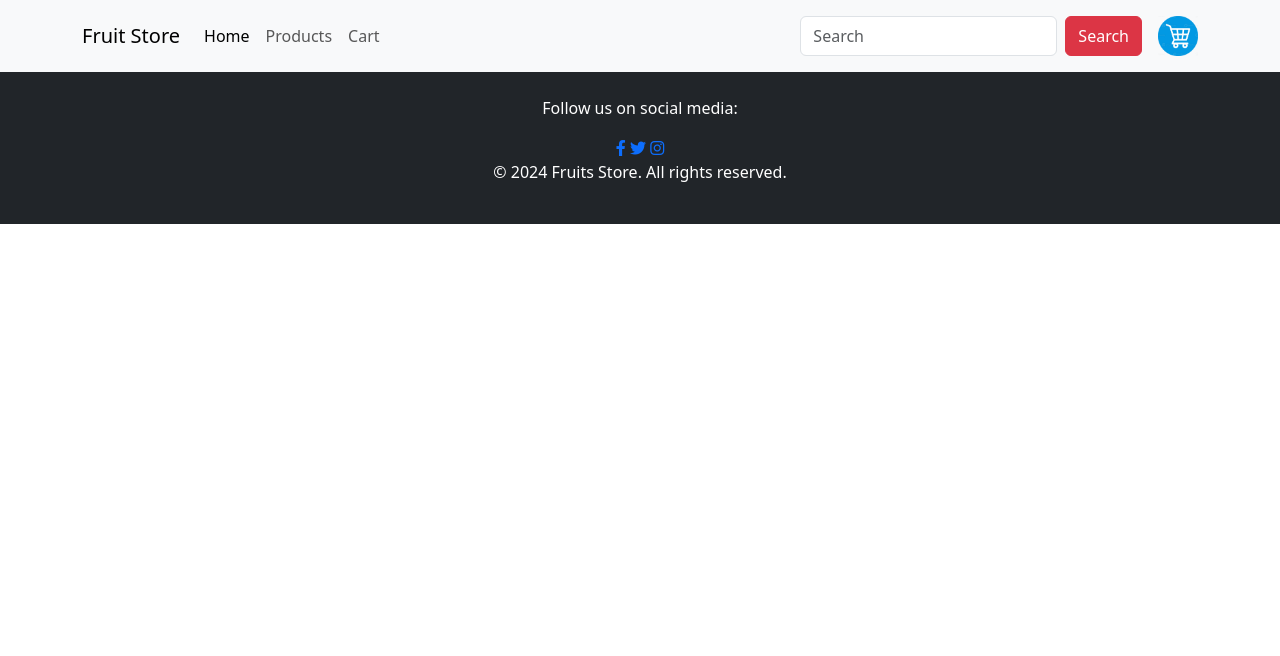
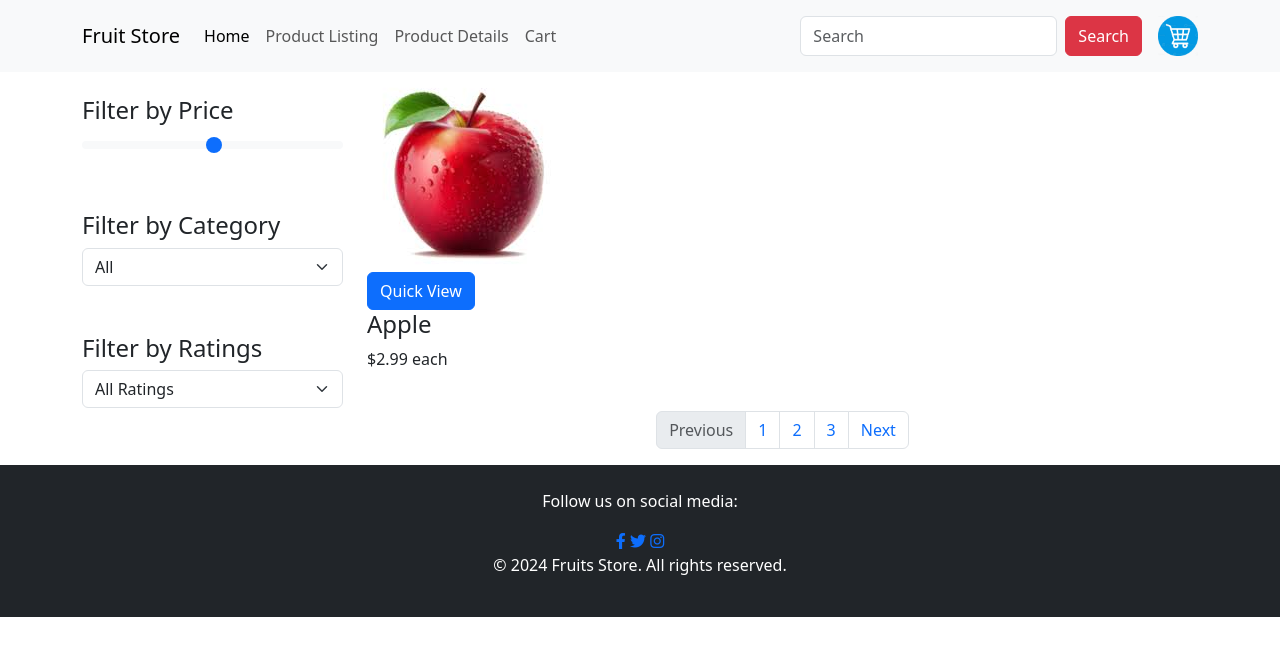
Before and after one commit to chengorehema/FruitStore, a plain HTML site: page product-listing.html in a window 1280 px wide. Drawn offline with nearby package versions, Linux system fonts and the light colour scheme.

Commit message:
add changes

```diff
--- a/product-listing.html
+++ b/product-listing.html
@@ -22,7 +22,8 @@
             <div class="collapse navbar-collapse justify-content-between" id="navbarNav">
                 <ul class="navbar-nav">
                     <li class="nav-item"><a class="nav-link active" href="index.html">Home</a></li>
-                    <li class="nav-item"><a class="nav-link" href="product-listing.html">Products</a></li>
+                    <li class="nav-item"><a class="nav-link" href="product-listing.html">Product Listing</a></li>
+                    <li class="nav-item"><a class="nav-link" href="product-detail.html">Product Details</a></li>
                     <li class="nav-item"><a class="nav-link" href="cart.html">Cart</a></li>
                     <!-- <li class="nav-item"><a class="nav-link" href="#">Store</a></li>
                     <li class="nav-item"><a class="nav-link" href="#">Contact</a></li> -->
@@ -38,9 +39,77 @@
             </div>
         </div>
     </header>
+
     <!-- product listing page -->
 
+    <section class="product-listing">
+        <div class="container">
+            <div class="row">
+                <!-- Filters Section -->
+                <aside class="col-md-3">
+                    <br>
+                    <div class="filter-group mb-4">
+                        <h4>Filter by Price</h4>
+                        <input type="range" class="form-range" min="1" max="100" step="1">
+                    </div>
+                    <br>
+                    <div class="filter-group mb-4">
+                        <h4>Filter by Category</h4>
+                        <select class="form-select">
+                            <option value="all">All</option>
+                            <option value="citrus">Citrus Fruits</option>
+                            <option value="berries">Berries</option>
+                            <option value="tropical">Tropical Fruits</option>
+                            <option value="tropical">Dried Fruits</option>
+                        </select>
+                    </div>
+                    <br>
+                    <div class="filter-group mb-4">
+                        <h4>Filter by Ratings</h4>
+                        <select class="form-select">
+                            <option value="all">All Ratings</option>
+                            <option value="5">5 Stars</option>
+                            <option value="4">4 Stars & Up</option>
+                            <option value="3">3 Stars & Up</option>
+                        </select>
+                    </div>
+                </aside>
 
+                <!-- Product Grid Section -->
+                <main class="col-md-9">
+                    <div class="row">
+                        <div class="col-md-4 mb-4">
+                            <div class="product-card">
+                                <div class="product-image">
+                                    <img src="img/apple1.jpeg" alt="Apple">
+                                    <div class="product-hover">
+                                        <a href="#" class="btn btn-primary">Quick View</a>
+                                    </div>
+                                </div>
+                                <h4>Apple</h4>
+                                <p>$2.99 each</p>
+                            </div>
+                        </div>
+                        <!-- Repeat for other products -->
+                    </div>
+                    <!-- Pagination -->
+                    <nav>
+                        <ul class="pagination justify-content-center">
+                            <li class="page-item disabled">
+                                <a class="page-link" href="#" tabindex="-1">Previous</a>
+                            </li>
+                            <li class="page-item"><a class="page-link" href="#">1</a></li>
+                            <li class="page-item"><a class="page-link" href="#">2</a></li>
+                            <li class="page-item"><a class="page-link" href="#">3</a></li>
+                            <li class="page-item">
+                                <a class="page-link" href="#">Next</a>
+                            </li>
+                        </ul>
+                    </nav>
+                </main>
+            </div>
+        </div>
+    </section>
 
 
     <!-- footer -->
--- a/style.scss
+++ b/style.scss
@@ -5,7 +5,7 @@ $dark-color: #333;
 $font-color: #333;
 
 // Import Bootstrap for mixins and grid
-// @import "bootstrap";
+// @import "~bootstrap/scss/bootstrap";
 
 // General Styles
 body {
@@ -102,3 +102,70 @@ footer {
         }
     }
 }
+
+// Product Listing Styles
+.product-listing {
+    .filter-group {
+        border: 1px solid #ddd;
+        padding: 20px;
+        border-radius: 8px;
+        margin-bottom: 20px;
+        h4 {
+            margin-top: 0;
+            margin-bottom: 10px;
+        }
+    }
+    .product-card {
+        text-align: center;
+        border: 1px solid #ddd;
+        border-radius: 8px;
+        overflow: hidden;
+        position: relative;
+        &:hover .product-hover {
+            opacity: 1;
+        }
+        .product-image {
+            position: relative;
+            img {
+                width: 100%;
+                height: auto;
+                display: block;
+            }
+            .product-hover {
+                position: absolute;
+                top: 0;
+                left: 0;
+                width: 100%;
+                height: 100%;
+                background: rgba(0, 0, 0, 0.5);
+                display: flex;
+                align-items: center;
+                justify-content: center;
+                opacity: 0;
+                transition: opacity 0.3s ease-in-out;
+            }
+        }
+        h4 {
+            margin-top: 10px;
+        }
+        p {
+            color: #888;
+        }
+    }
+}
+// Pagination Styles
+.pagination {
+    .page-item {
+        .page-link {
+            color: #007bff;
+            &:hover {
+                background-color: #e9ecef;
+            }
+        }
+        &.active .page-link {
+            background-color: #007bff;
+            border-color: #007bff;
+            color: white;
+        }
+    }
+}
```
Also changed, not shown: cart.html (+2 -1 lines), index.html (+7 -6 lines), css/style.css, img/back.jpg (added), img/backfour.jpg (added), img/backthree.jpg (added), img/backtwo.jpg (added).
